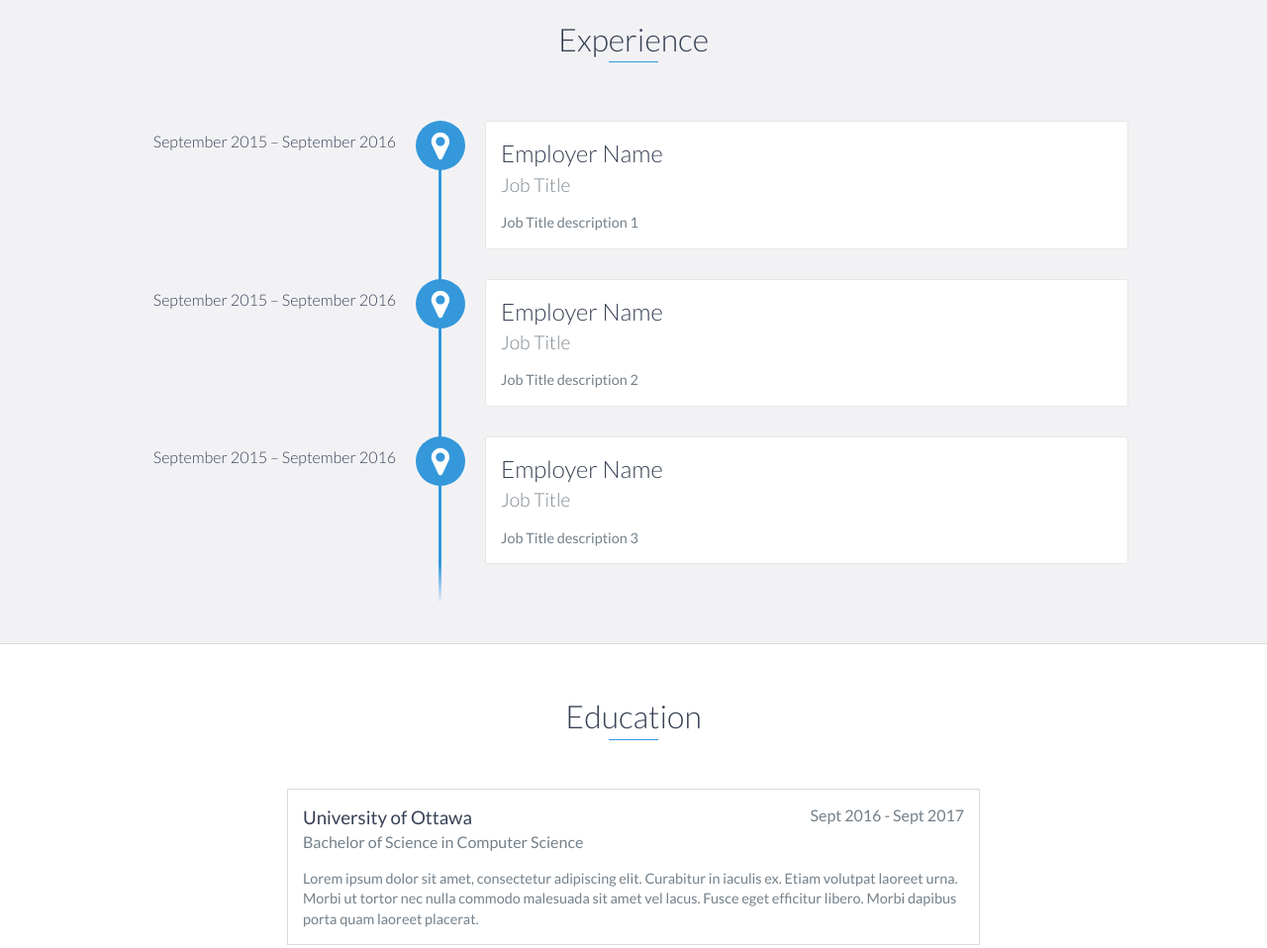
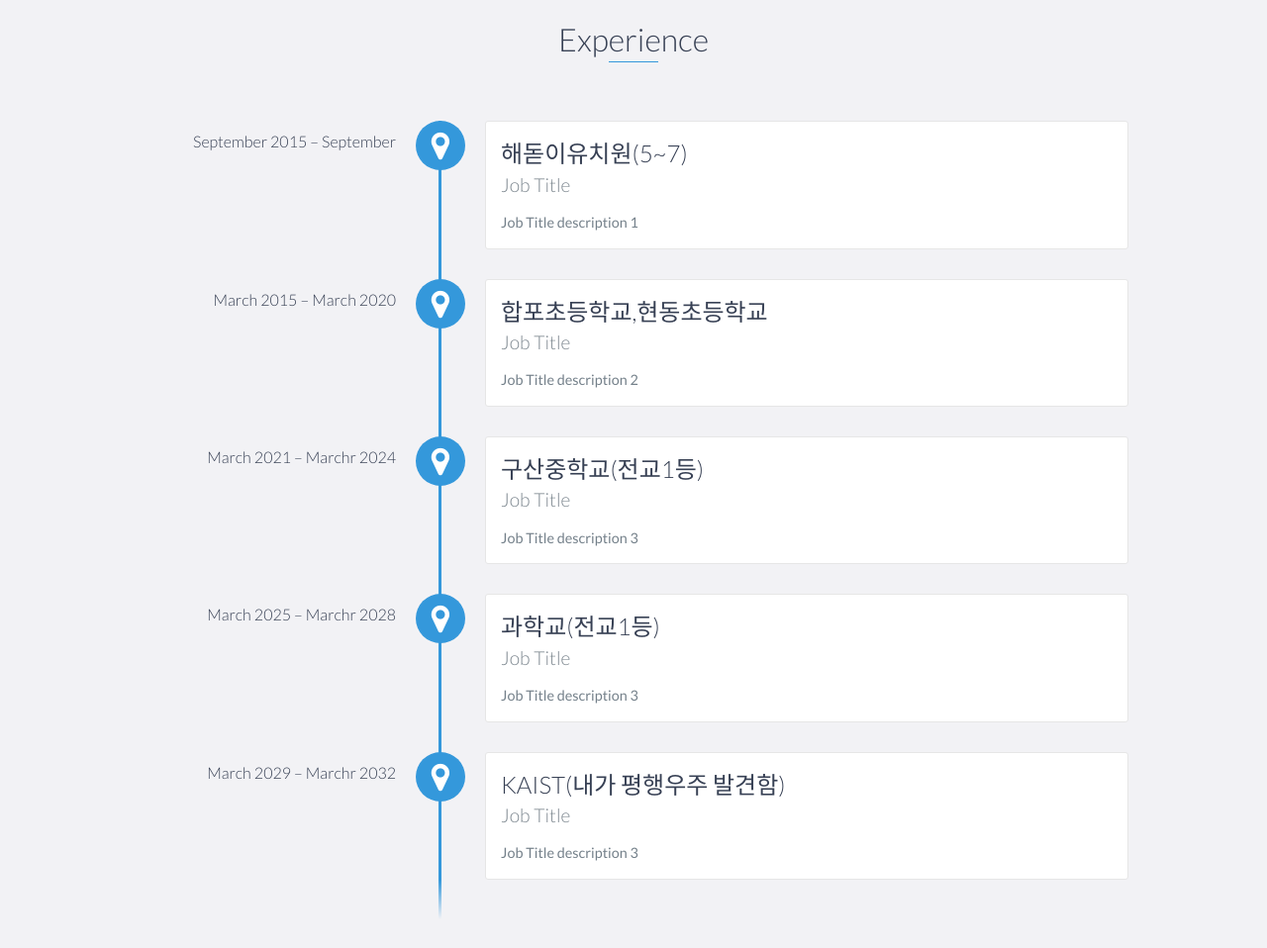
Before and after one commit to Leesuhyen/Leesuhyen.github.io, a website: page index.html in a window 1280 px wide. Shown: the part 1060-2018 px from the top of the page at 99% size. Drawn offline with nearby package versions, Linux system fonts and the light colour scheme.

Commit message:
Change me

```diff
--- a/index.html
+++ b/index.html
@@ -86,24 +86,40 @@
     <div id="experience" class="background-alt">
         <h2 class="heading">Experience</h2>
         <div id="experience-timeline">
-            <div data-date="September 2015 – September 2016">
-                <h3>Employer Name</h3>
+            <div data-date="September 2015 – September ">
+                <h3>해돋이유치원(5~7)</h3>
                 <h4>Job Title</h4>
                 <p>
                     Job Title description 1
                 </p>
             </div>
 
-            <div data-date="September 2015 – September 2016">
-                <h3>Employer Name</h3>
+            <div data-date="March 2015 – March 2020">
+                <h3>합포초등학교,현동초등학교</h3>
                 <h4>Job Title</h4>
                 <p>
                     Job Title description 2
                 </p>
             </div>
 
-            <div data-date="September 2015 – September 2016">
-                <h3>Employer Name</h3>
+            <div data-date="March 2021 – Marchr 2024">
+                <h3>구산중학교(전교1등)</h3>
+                <h4>Job Title</h4>
+                <p>
+                    Job Title description 3
+                </p>
+            </div>
+
+            <div data-date="March 2025 – Marchr 2028 ">
+                <h3>과학교(전교1등)</h3>
+                <h4>Job Title</h4>
+                <p>
+                    Job Title description 3
+                </p>
+            </div>
+
+            <div data-date="March 2029 – Marchr 2032 ">
+                <h3>KAIST(내가 평행우주 발견함)</h3>
                 <h4>Job Title</h4>
                 <p>
                     Job Title description 3
```
